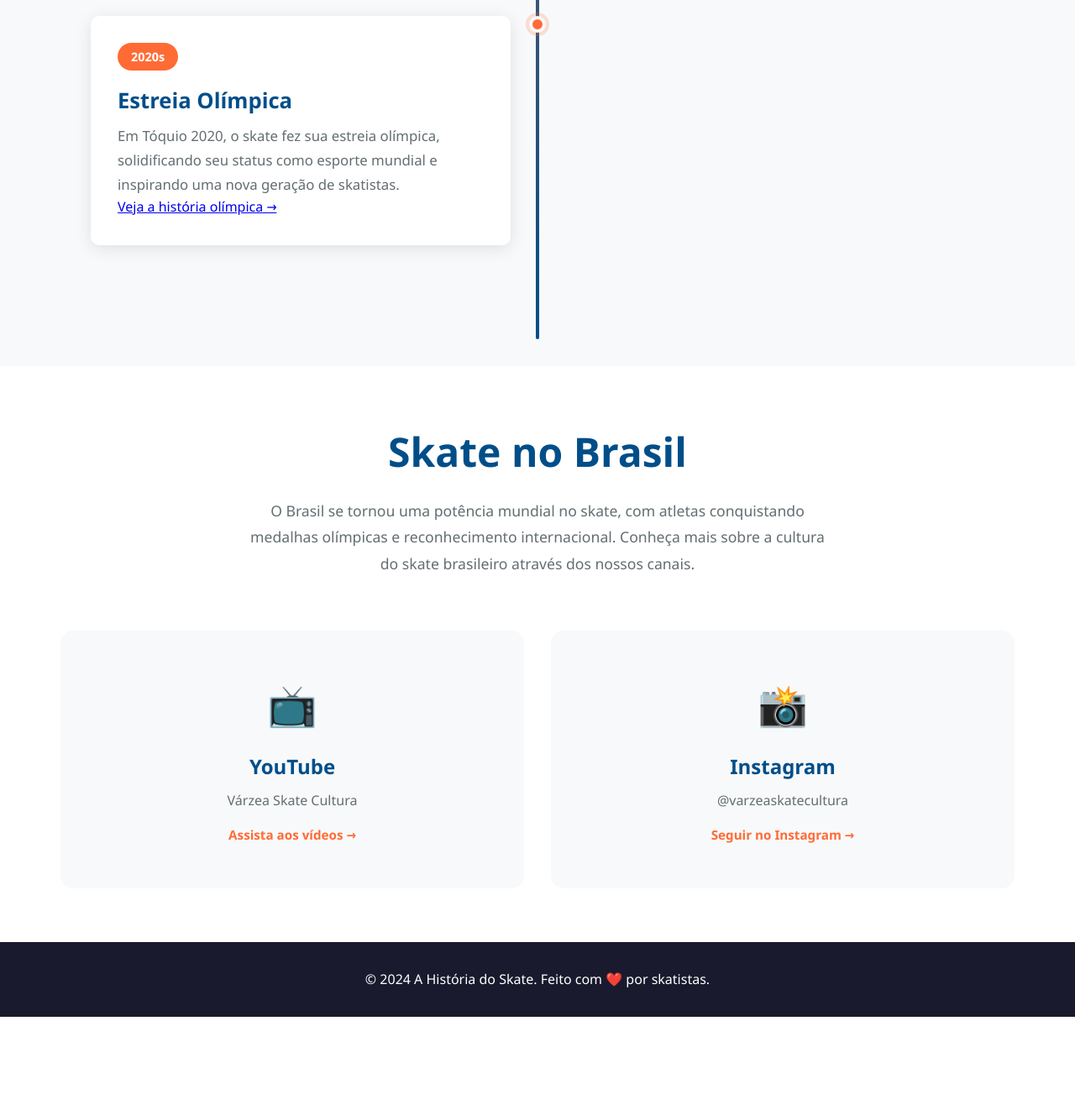
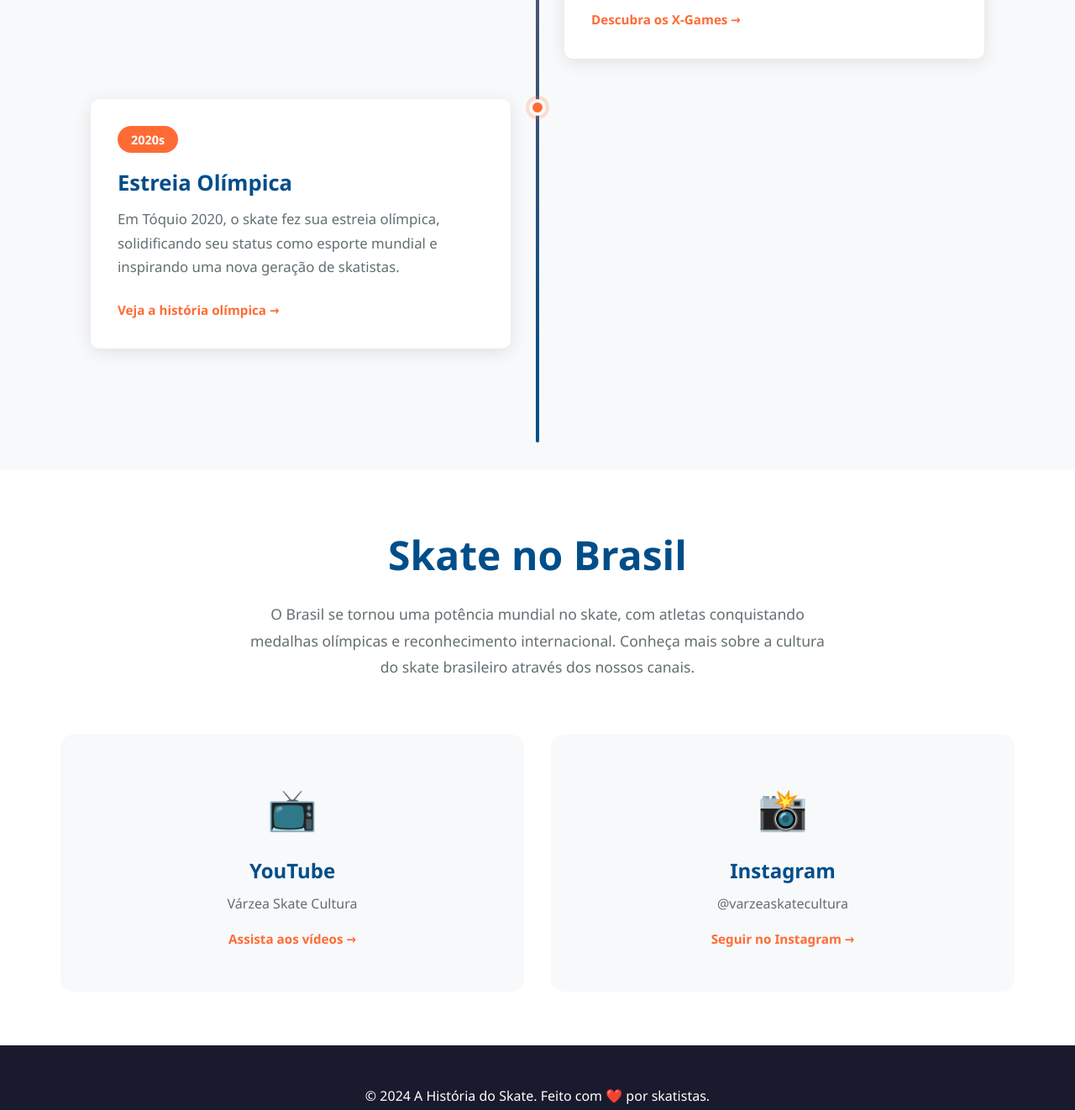
Before and after one commit to marroniii/A-Hist-ria-do-Skate, a plain HTML site: page index.html in a window 1280 px wide. Shown: the part 2479-3801 px from the top of the page at 84% size. Before the commit the page ends 3690 px from the top, so only its background shows below. Drawn offline with Linux system fonts and the light colour scheme.

```diff
--- a/style.css
+++ b/style.css
@@ -301,6 +301,24 @@ body {
     color: var(--gray);
     line-height: 1.7;
     font-size: clamp(0.95rem, 2vw, 1.05rem);
+    margin-bottom: var(--spacing-sm);
+}
+
+.timeline-link {
+    display: inline-block;
+    color: var(--primary-color);
+    text-decoration: none;
+    font-weight: 600;
+    font-size: 0.95rem;
+    transition: var(--transition);
+    padding-top: var(--spacing-xs);
+    border-bottom: 2px solid transparent;
+}
+
+.timeline-link:hover {
+    color: var(--secondary-color);
+    border-bottom-color: var(--secondary-color);
+    transform: translateX(5px);
 }
 
 /* ========================================
@@ -373,7 +391,7 @@ body {
     background: var(--dark-bg);
     color: var(--text-light);
     text-align: center;
-    padding: var(--spacing-md);
+    padding: var(--spacing-lg) 0;
 }
 
 /* ========================================
```
